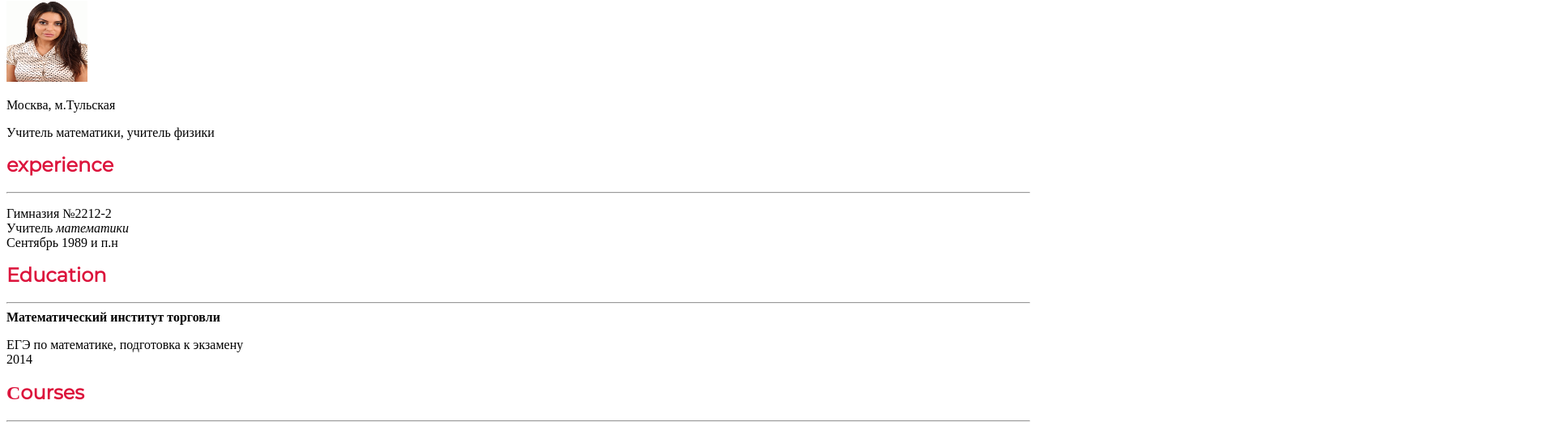
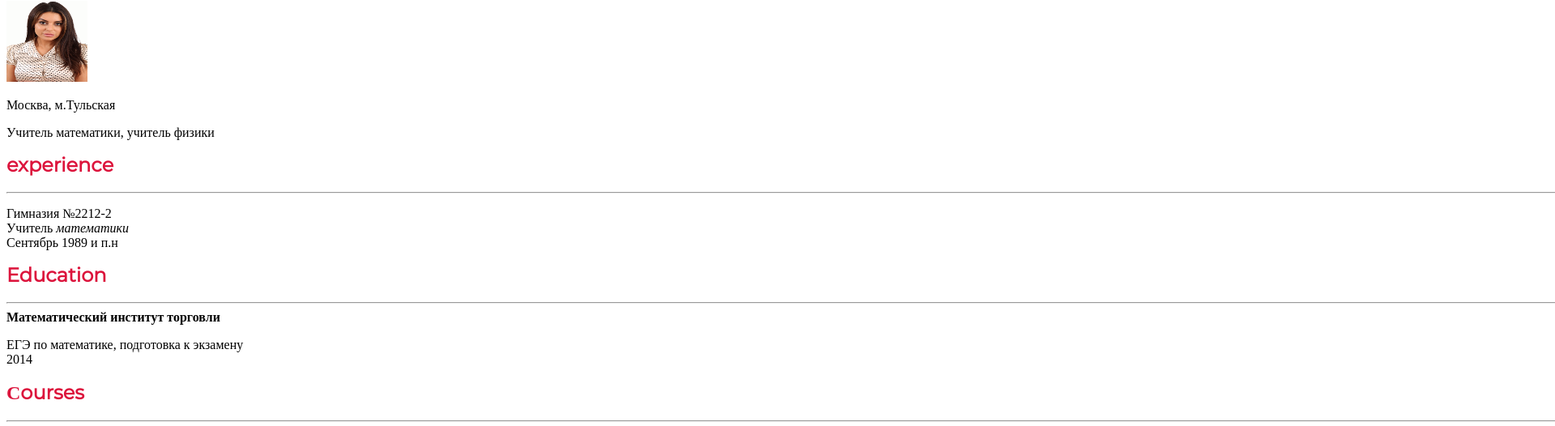
Before and after one commit to 1evgen/Verstka, a plain HTML site: page index.html in a window 1280 px wide. Shown: the part 79-605 px from the top of the page at 81% size, 1920 px wide, since content can reach past the window. Drawn offline with Linux system fonts and the light colour scheme.

Commit message:
learn Marg, Pad

```diff
--- a/index.html
+++ b/index.html
@@ -8,19 +8,20 @@
     <link rel="stylesheet" href="style.css">
 </head>
 <body>
+    <div class="sizePage">
     <h1 class="ChangeColor" >Школьникова Татьяна Юрьевна, 38 лет</h1>
 <img width = "100" height = "100"src="photo/free-384.png" alt="photo of teacher">
 <p>Москва, м.Тульская</p>
 <p>Учитель математики, учитель физики</p>
-
 <h2>experience</h2>
 <hr>
+<div class="exsample">
 <p>
     Гимназия №2212-2<br>
     Учитель <em>математики</em><br>
     Сентябрь 1989 и п.н
 </p>
-
+</div>
 <h2>Education</h2>
 <hr>
 <b>Математический институт торговли</b>
@@ -40,7 +41,7 @@
 Занимаюсь самообразованием, изучаю верстку и языки программирования!
 </p>
 
-
+</div>
 
 </body>
 </html>
--- a/style.css
+++ b/style.css
@@ -5,7 +5,6 @@
          url(/Sm/Montserrat-Regular.ttf) format(truetype);
     font-weight: normal;
     font-style: normal;
-
 }
 
 h2 {
@@ -16,7 +15,13 @@ h2 {
     color:crimson;
 }
 
-
 .ChangeColor{
     color:coral
 }
+
+.sizePage{
+    width: 200%;
+    box-sizing: border-box;
+    margin: 30px, 15px;
+    padding: 30px, 20px, 25px;
+}
```
